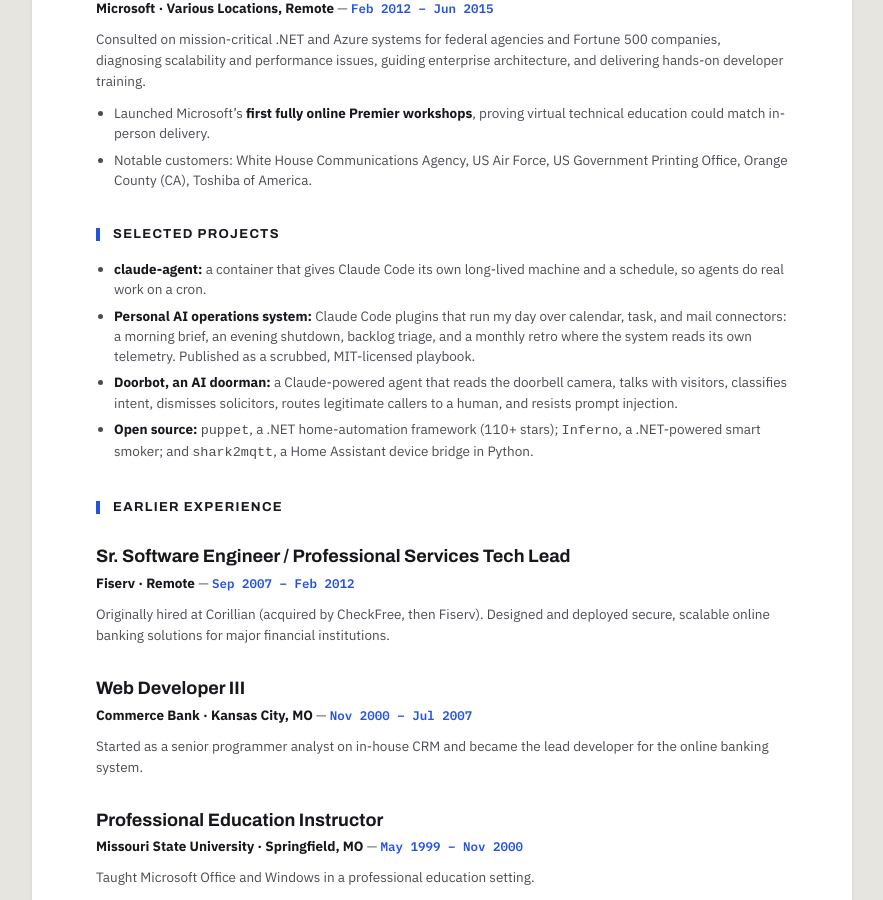
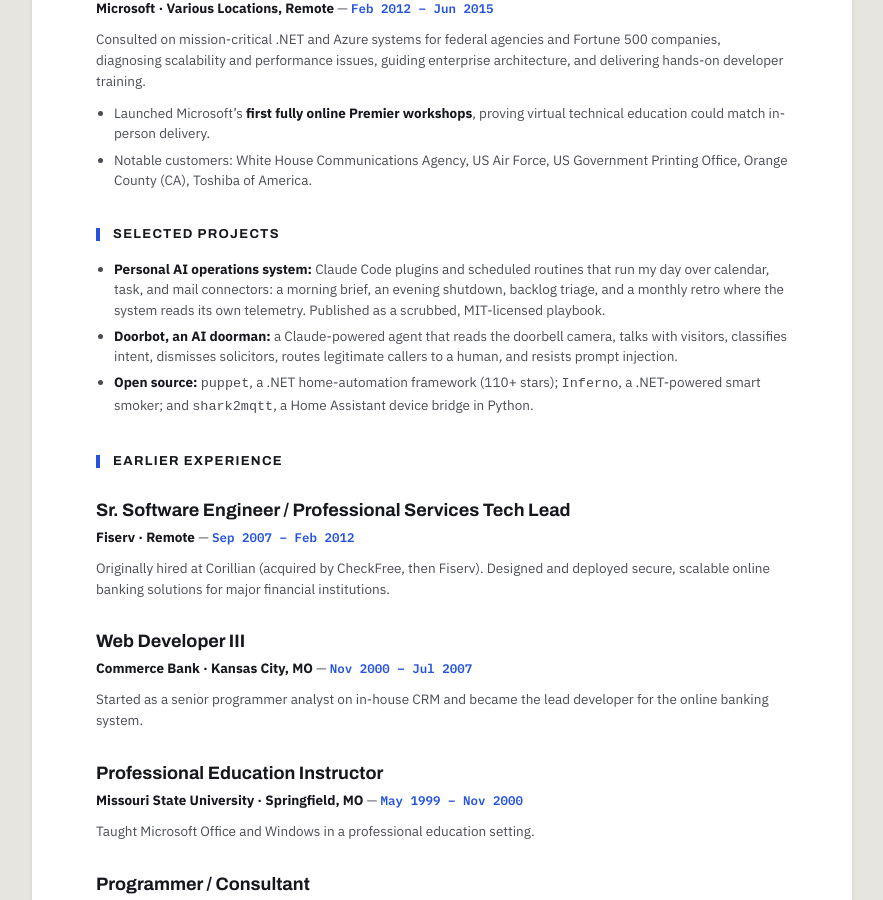
Before and after one commit to CamSoper/camsoper.github.io, a Jekyll site: the page built from resume.md, in a window 1280 px wide and 900 px high, scrolled down 2329 px. Shown: the whole window, without its empty margins (198-1081 px from the left). Built offline with Jekyll 4.4.1, drawn with Linux system fonts in a browser that asks for light colours.

Commit message:
Drop claude-agent; credit scheduled routines in the ops system
Co-Authored-By: Claude Opus 5.5 <noreply@anthropic.com>
Claude-Session: https://claude.ai/code/session_01RR4MzrCx2BeXLdCejaawX7

```diff
--- a/resume.md
+++ b/resume.md
@@ -74,8 +74,7 @@ Consulted on mission-critical .NET and Azure systems for federal agencies and Fo
 
 ## Selected Projects
 
-- **[claude-agent](https://github.com/CamSoper/claude-agent):** a container that gives Claude Code its own long-lived machine and a schedule, so agents do real work on a cron.
-- **[Personal AI operations system](https://github.com/CamSoper/adhd-ops):** Claude Code plugins that run my day over calendar, task, and mail connectors: a morning brief, an evening shutdown, backlog triage, and a monthly retro where the system reads its own telemetry. Published as a scrubbed, MIT-licensed playbook.
+- **[Personal AI operations system](https://github.com/CamSoper/adhd-ops):** Claude Code plugins and scheduled routines that run my day over calendar, task, and mail connectors: a morning brief, an evening shutdown, backlog triage, and a monthly retro where the system reads its own telemetry. Published as a scrubbed, MIT-licensed playbook.
 - **Doorbot, an AI doorman:** a Claude-powered agent that reads the doorbell camera, talks with visitors, classifies intent, dismisses solicitors, routes legitimate callers to a human, and resists prompt injection.
 - **Open source:** [`puppet`](https://github.com/CamSoper/puppet), a .NET home-automation framework (110+ stars); [`Inferno`](https://github.com/CamSoper/Inferno), a .NET-powered smart smoker; and [`shark2mqtt`](https://github.com/CamSoper/shark2mqtt), a Home Assistant device bridge in Python.
 
```
